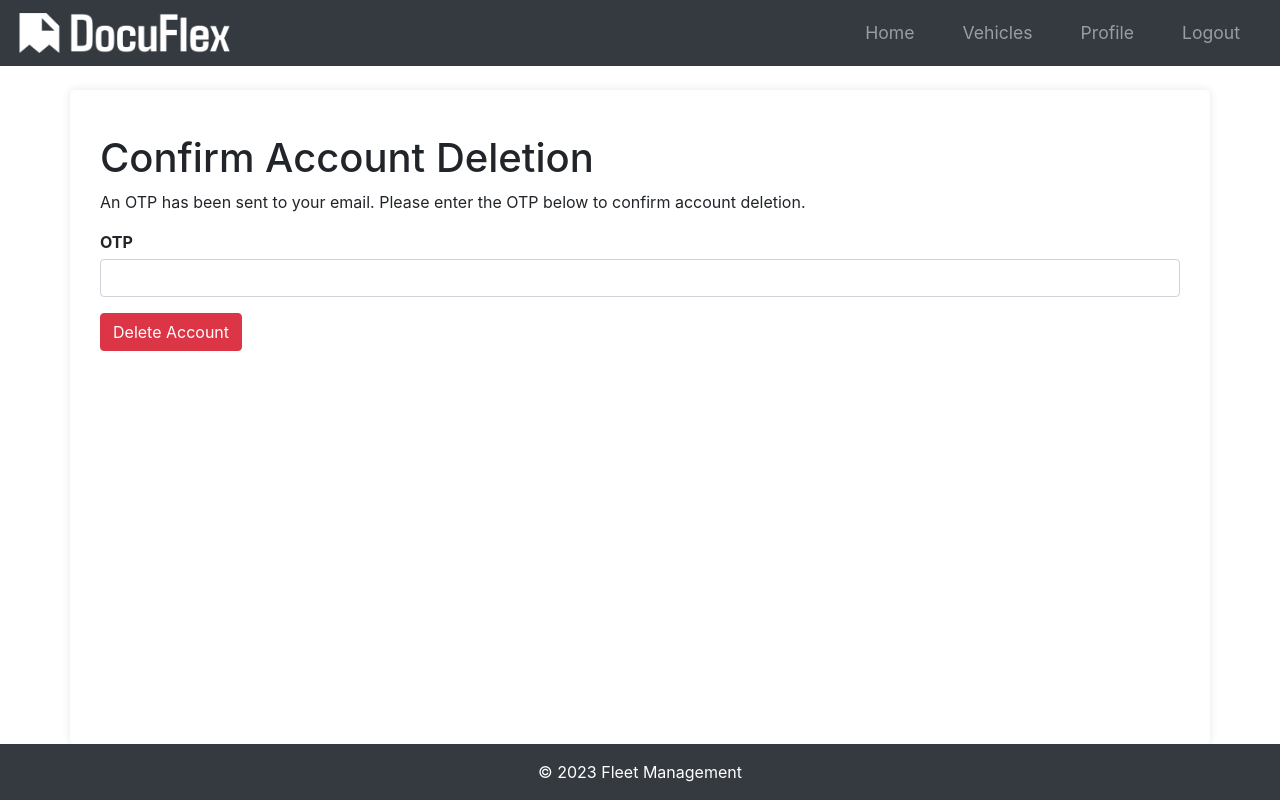
After one commit to Manjunathhs-0003/DocuFlex, a Flask app: page /account/confirm_delete in a window 1280 px wide. The commit adds this page. Run offline with Flask 3, Linux system fonts and the light colour scheme; the visitor is signed in with stand-in values (Sample User, id 1); some libraries are stand-ins or nearby versions.

Commit message:
Added account deletion feature

```diff
--- a/app/routes.py
+++ b/app/routes.py
@@ -40,7 +40,7 @@ import random
 from itsdangerous import URLSafeTimedSerializer
 from flask import current_app
 import re
-from app.utils import log_action, log_action_decorator
+from app.utils import log_action, log_action_decorator, send_otp
 from flask import jsonify, Blueprint
 from sqlalchemy import text
 
@@ -996,6 +996,40 @@ def feedback_form():
         return redirect(url_for('main.profile'))
     return render_template('feedback_form.html', form=form)
 
+# Route to request account deletion
+@main.route("/account/delete_request")
+@login_required
+def delete_account_request():
+    otp = send_otp(current_user.email)
+    session['delete_otp'] = otp
+    flash("An OTP has been sent to your email. Please enter the OTP to confirm account deletion.", "info")
+    return redirect(url_for("main.confirm_delete_account"))
+
+# Route to confirm account deletion (shows form to enter OTP)
+@main.route("/account/confirm_delete", methods=["GET", "POST"])
+@login_required
+def confirm_delete_account():
+    if request.method == "POST":
+        otp = request.form.get('otp')
+        if verify_otp(session.get('delete_otp'), otp):
+            return redirect(url_for("main.delete_account"))
+        else:
+            flash("Invalid OTP. Please try again.", "danger")
+            return redirect(url_for("main.confirm_delete_account"))
+    return render_template("confirm_delete_account.html")
+
+# Route to delete account after OTP verification
+@main.route("/account/delete", methods=["POST"])
+@login_required
+def delete_account():
+    user = User.query.get_or_404(current_user.id)
+    db.session.delete(user)
+    db.session.commit()
+    log_action(f"User {current_user.username} deleted their account", user)
+    logout_user()
+    flash("Your account has been deleted.", "success")
+    return redirect(url_for("main.index"))
+
 @main.route("/feedbacks")
 @login_required
 def view_feedbacks():
--- /dev/null
+++ b/app/templates/confirm_delete_account.html
@@ -0,0 +1,17 @@
+{% extends "base.html" %}
+
+{% block title %}Confirm Account Deletion{% endblock %}
+
+{% block content %}
+<div class="container">
+    <h1 class="mt-4">Confirm Account Deletion</h1>
+    <p>An OTP has been sent to your email. Please enter the OTP below to confirm account deletion.</p>
+    <form method="POST">
+        <div class="mb-3">
+            <label for="otp" class="form-label">OTP</label>
+            <input type="text" name="otp" class="form-control" id="otp" required>
+        </div>
+        <button type="submit" class="btn btn-danger">Delete Account</button>
+    </form>
+</div>
+{% endblock %}
```
Also changed, not shown: app/templates/profile.html (+9 -0 lines), app/utils.py (+32 -3 lines).
